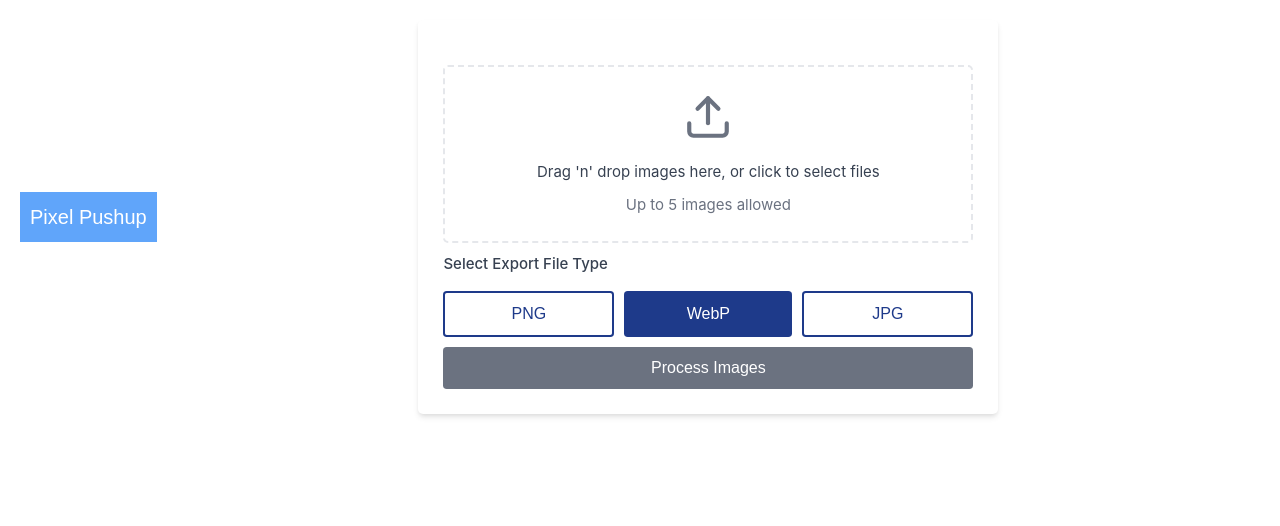
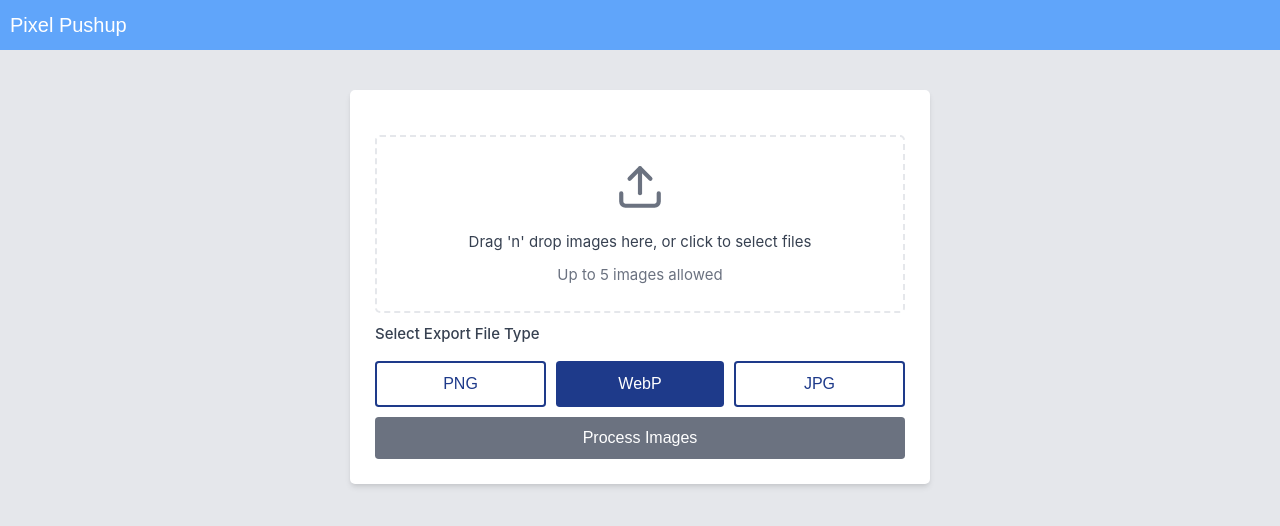
Before and after one commit to TranspiledCode/image-scoop, a React (Vite) app: page / in a window 1280 px wide. Shown: the top 526 px of the page. Built offline with nearby package versions, Linux system fonts and the light colour scheme.

Commit message:
updated style

```diff
--- a/src/App.jsx
+++ b/src/App.jsx
@@ -1,29 +1,19 @@
 // App.jsx (with container styles)
 import React from 'react';
-import styled from '@emotion/styled';
 import ContextProvider from './context/GlobalProvider';
 import { ToastProvider } from './context/ToastContext';
 
 import { ThemeProvider } from '@emotion/react';
 import theme from './style/theme';
 
-import Home from 'components/Home';
-
-const Container = styled.div`
-  display: flex;
-  align-items: center;
-  justify-content: center;
-  padding: 20px;
-`;
+import Home from 'pages/Home';
 
 const App = () => {
   return (
     <ContextProvider>
       <ThemeProvider theme={theme}>
-        <ToastProvider position="bottom-left">
-          <Container>
-            <Home />
-          </Container>
+        <ToastProvider position="bottom-right">
+          <Home />
         </ToastProvider>
       </ThemeProvider>
     </ContextProvider>
--- a/src/components/Header.jsx
+++ b/src/components/Header.jsx
@@ -5,7 +5,7 @@ import styled from '@emotion/styled';
 const HeaderContainer = styled.header`
   display: flex;
   align-items: center;
-  justify-content: center;
+  justify-content: space-between;
   padding: 1rem;
   background-color: ${({ theme }) => theme.colors.primaryAccent};
   color: ${({ theme }) => theme.colors.white};
--- a/src/components/Home.jsx
+++ /dev/null
@@ -1,14 +0,0 @@
-import React from 'react';
-
-import Header from 'components/Header';
-import UploadForm from 'components/UploadForm';
-const Home = () => {
-  return (
-    <>
-      <Header />
-      <UploadForm />
-    </>
-  );
-};
-
-export default Home;
--- /dev/null
+++ b/src/pages/Home.jsx
@@ -0,0 +1,23 @@
+import styled from '@emotion/styled';
+
+import Header from 'components/Header';
+import UploadForm from 'components/UploadForm';
+
+const StyledHome = styled.div`
+  display: flex;
+  flex-direction: column;
+  gap: 4rem;
+  background-color: ${({ theme }) => theme.colors.lightGray};
+  min-height: 100vh;
+`;
+
+const Home = () => {
+  return (
+    <StyledHome>
+      <Header />
+      <UploadForm />
+    </StyledHome>
+  );
+};
+
+export default Home;
```
